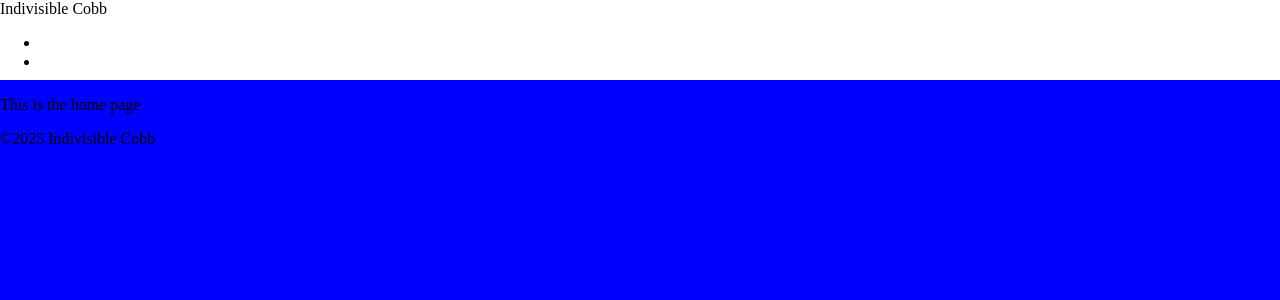
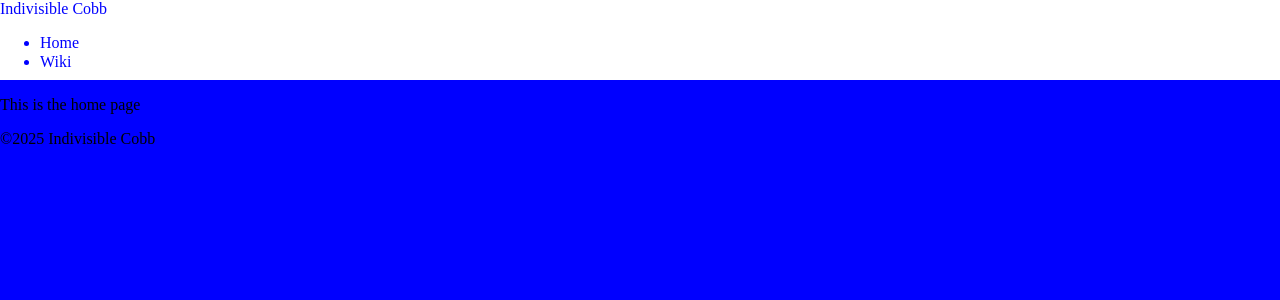
Before and after one commit to kylekinnaman/indivisibleCobb, a Jekyll site: the page built from index.md, in a window 1280 px wide. Shown: the top 300 px of the page. Built offline with Jekyll 4.4.1, drawn with Linux system fonts in a browser that asks for light colours.

Commit message:
updated header colors

```diff
--- a/assets/css/common/header.css
+++ b/assets/css/common/header.css
@@ -1,14 +1,15 @@
 header {
   background-color: #FFF;
+	color: #00F;
 	width: 100%;
 	min-height:80px;
 }
 
-a {
+header a {
   color: #00F;
   text-decoration: none;
 }
 
-a:hover {
+header a:hover {
   text-decoration: underline;
 }
```
Also changed, not shown: 1 other file.
